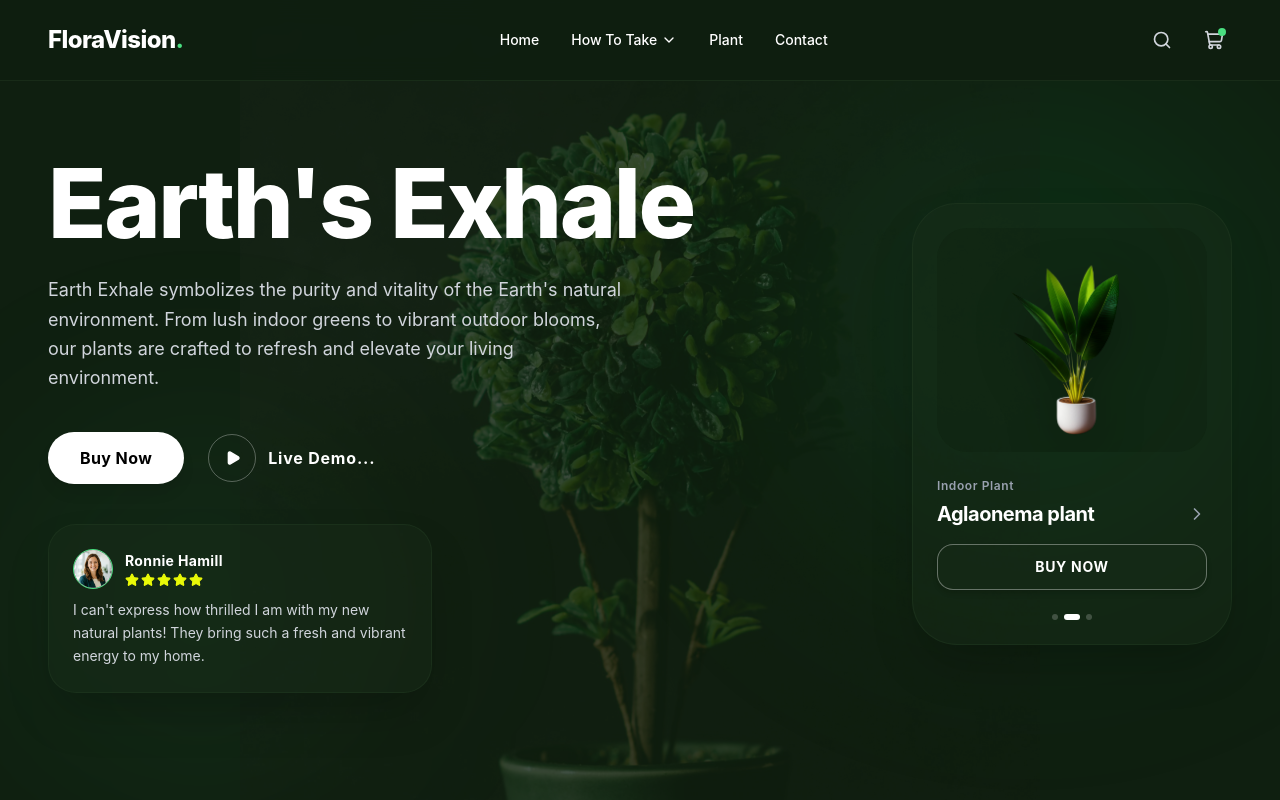
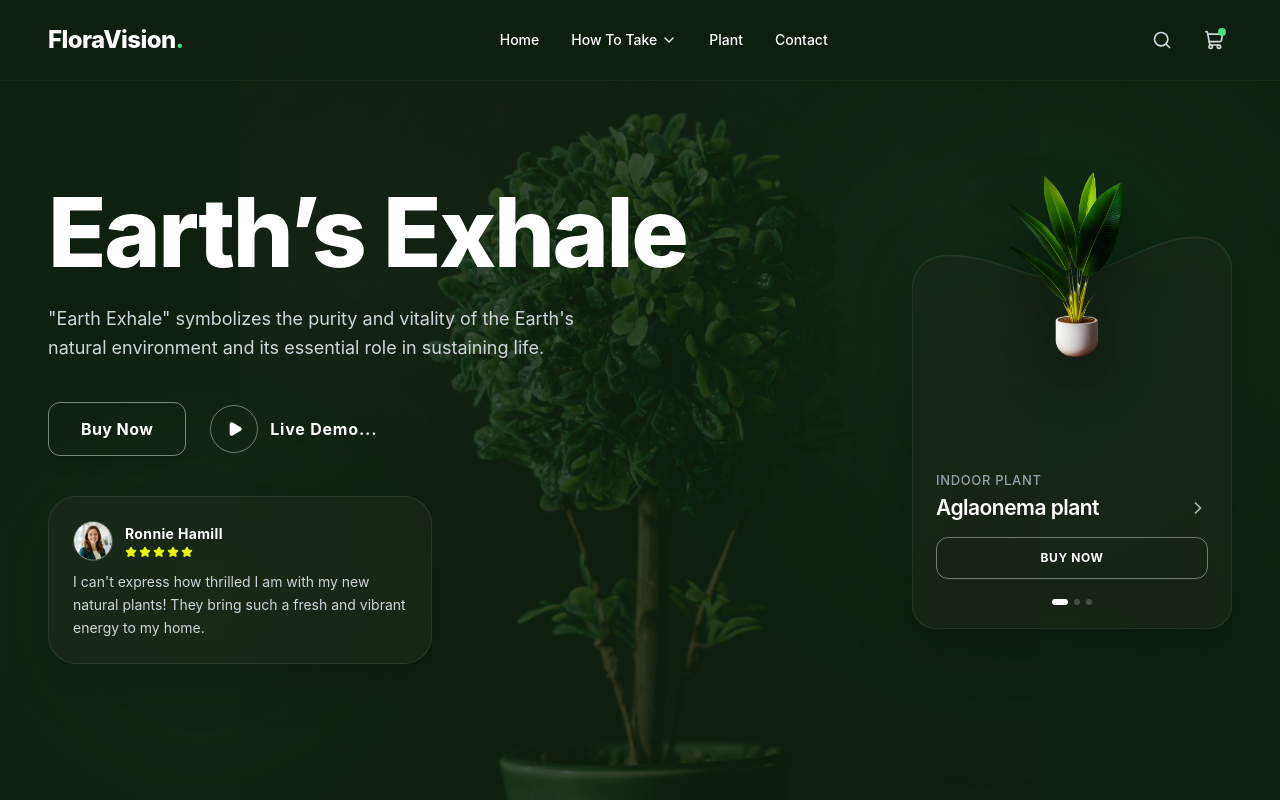
Before and after one commit to ankitgithub12/SoftDef-Frontend-Developer-Assignment, a React (Vite) app in the folder client/: page / in a window 1280 px wide. Shown: the top 800 px of the page. Built offline with nearby package versions, Linux system fonts and the light colour scheme.

Commit message:
style(Hero): match Hero section Figma design with glassmorphic layout and spacing

```diff
--- a/client/src/components/Hero.jsx
+++ b/client/src/components/Hero.jsx
@@ -30,11 +30,10 @@ const Hero = () => {
           <div className="lg:col-span-7 space-y-8 md:space-y-10 text-left animate-fade-in-up">
             <div className="space-y-4 md:space-y-6">
               <h1 className="text-5xl sm:text-6xl md:text-7xl lg:text-8xl font-sans font-extrabold text-white leading-none tracking-tight">
-                Earth's Exhale
+                Earth’s Exhale
               </h1>
               <p className="text-gray-300 text-sm sm:text-base md:text-lg max-w-xl leading-relaxed font-sans font-normal">
-                Earth Exhale symbolizes the purity and vitality of the Earth's natural environment.
-                From lush indoor greens to vibrant outdoor blooms, our plants are crafted to refresh and elevate your living environment.
+                "Earth Exhale" symbolizes the purity and vitality of the Earth's natural environment and its essential role in sustaining life.
               </p>
             </div>
 
@@ -42,12 +41,12 @@ const Hero = () => {
             <div className="flex flex-wrap items-center gap-5 sm:gap-6 font-sans">
               <a
                 href="#shop"
-                className="bg-white hover:bg-gray-100 text-black px-8 py-3.5 rounded-full text-sm sm:text-base font-bold tracking-wide transition-all duration-300 shadow-lg hover:shadow-white/10 text-center cursor-pointer"
+                className="border border-white/45 bg-transparent hover:bg-white hover:text-black text-white px-8 py-3.5 rounded-[12px] text-sm sm:text-base font-bold tracking-wide transition-all duration-300 text-center cursor-pointer shadow-lg hover:shadow-white/5"
               >
                 Buy Now
               </a>
               <button className="flex items-center gap-3 text-white hover:text-[#4ade80] transition-colors duration-300 group cursor-pointer">
-                <div className="w-12 h-12 rounded-full border border-white/30 group-hover:border-[#4ade80] flex items-center justify-center text-white group-hover:text-black group-hover:bg-[#4ade80] transition-all duration-300">
+                <div className="w-12 h-12 rounded-full border border-white/40 group-hover:border-[#4ade80] flex items-center justify-center text-white group-hover:text-black group-hover:bg-[#4ade80] transition-all duration-300">
                   <Play className="w-4 h-4 fill-current ml-0.5" />
                 </div>
                 <span className="text-sm sm:text-base font-bold tracking-wider">
@@ -57,12 +56,12 @@ const Hero = () => {
             </div>
 
             {/* Testimonial Box */}
-            <div className="bg-[#1a2e1a]/35 backdrop-blur-md p-6 border border-[#233b23]/50 rounded-[28px] max-w-sm shadow-2xl transition-all hover:border-[#4ade80]/30">
+            <div className="bg-[#1c2919]/72 backdrop-blur-xl p-6 border border-white/8 rounded-[28px] max-w-sm shadow-2xl transition-all duration-300 hover:border-white/15 hover:bg-[#203020]/80">
               <div className="flex items-center gap-3 mb-2.5">
                 <img
                   src={avatar1}
                   alt="Ronnie Hamill"
-                  className="w-10 h-10 rounded-full border border-[#4ade80] object-cover"
+                  className="w-10 h-10 rounded-full border border-white/20 object-cover"
                 />
                 <div>
                   <h4 className="text-white font-sans font-bold text-sm tracking-wide">
@@ -72,7 +71,7 @@ const Hero = () => {
                     {Array.from({ length: 5 }).map((_, i) => (
                       <Star
                         key={i}
-                        className="w-3.5 h-3.5 text-[#e9f908] fill-[#e9f908]"
+                        className="w-3 h-3 text-[#e9f908] fill-[#e9f908]"
                       />
                     ))}
                   </div>
@@ -85,43 +84,56 @@ const Hero = () => {
           </div>
 
           {/* Right Plant Card Column */}
-          <div className="lg:col-span-5 flex justify-center lg:justify-end animate-fade-in-up">
-            <div className="bg-[#1a2e1a]/35 backdrop-blur-xl w-72 sm:w-80 p-6 border border-[#233b23]/50 rounded-[45px] shadow-2xl relative group hover:border-[#4ade80]/40 transition-all duration-500">
-              {/* Plant Image Container */}
-              <div className="flex justify-center mb-5 bg-[#0f1f10]/30 rounded-[30px] p-4 overflow-hidden">
-                <img
-                  src={plantImg}
-                  alt="Aglaonema plant"
-                  className="w-48 h-48 object-contain group-hover:scale-105 transition-transform duration-500 select-none pointer-events-none drop-shadow-[0_12px_24px_rgba(0,0,0,0.3)]"
+          <div className="lg:col-span-5 flex justify-center lg:justify-end items-center pt-20 lg:pt-0 animate-fade-in-up">
+            <div className="relative flex flex-col pt-[130px] pb-6 px-6 font-sans w-80 min-h-[410px] h-[410px] transition-all duration-500 group cursor-default overflow-visible">
+              {/* Custom Wavy SVG Background matching the PlantCard layout */}
+              <svg
+                className="absolute inset-0 w-full h-full -z-10 pointer-events-none drop-shadow-[0_12px_28px_rgba(0,0,0,0.35)] group-hover:drop-shadow-[0_20px_45px_rgba(0,0,0,0.55)] transition-all duration-500"
+                viewBox="0 0 350 450"
+                preserveAspectRatio="none"
+              >
+                <path
+                  d="M 0,80 C 0,55 15,40 40,40 C 90,40 120,65 160,65 C 210,65 260,20 310,20 C 335,20 350,35 350,60 L 350,422 C 350,438 338,450 322,450 L 28,450 C 12,450 0,438 0,422 Z"
+                  fill="rgba(28, 41, 25, 0.72)"
+                  stroke="rgba(255, 255, 255, 0.08)"
+                  strokeWidth="1.5"
+                  className="transition-all duration-500 group-hover:stroke-white/15 group-hover:fill-[rgba(32,48,29,0.85)]"
                 />
-              </div>
+              </svg>
 
-              {/* Plant Details */}
-              <div className="space-y-4 font-sans text-left">
+              {/* Floating Plant Image */}
+              <img
+                src={plantImg}
+                alt="Aglaonema plant"
+                className="absolute top-[-70px] left-1/2 -translate-x-1/2 w-[210px] h-[210px] object-contain transition-all duration-500 filter drop-shadow-[0_18px_25px_rgba(0,0,0,0.45)] group-hover:scale-106 group-hover:-translate-y-1.5 group-hover:drop-shadow-[0_22px_32px_rgba(0,0,0,0.55)] pointer-events-none user-select-none"
+              />
+
+              {/* Info Area (Grouped at the bottom) */}
+              <div className="flex flex-col text-left mt-auto space-y-4">
                 <div>
-                  <span className="text-gray-400 text-xs font-semibold tracking-wider">
+                  <span className="text-[13px] font-medium text-gray-400 uppercase tracking-wider">
                     Indoor Plant
                   </span>
                   <div className="flex items-center justify-between mt-1">
-                    <h3 className="text-lg sm:text-xl font-bold text-white tracking-tight">
+                    <h3 className="text-[21px] font-semibold text-white tracking-tight leading-tight">
                       Aglaonema plant
                     </h3>
-                    <ChevronRight className="w-5 h-5 text-gray-400 group-hover:text-white group-hover:translate-x-1 transition-all" />
+                    <ChevronRight className="w-5 h-5 text-white/70 group-hover:text-white transition-all group-hover:translate-x-1" />
                   </div>
                 </div>
 
                 <a
                   href="#shop"
-                  className="w-full bg-[#1a2e1a]/40 hover:bg-white border border-white/35 text-white hover:text-black py-3 rounded-2xl text-xs sm:text-sm font-bold uppercase tracking-wider transition-all duration-300 flex items-center justify-center shadow-md cursor-pointer"
+                  className="w-full border border-white/40 bg-transparent hover:bg-white hover:text-black py-3 rounded-[12px] text-xs font-bold uppercase tracking-wider transition-all duration-300 flex items-center justify-center cursor-pointer text-white"
                 >
                   Buy Now
                 </a>
 
-                {/* Card Pagination Dots */}
-                <div className="flex items-center justify-center gap-1.5 pt-2">
-                  <span className="w-1.5 h-1.5 rounded-full bg-white/20 cursor-pointer"></span>
-                  <span className="w-4 h-1.5 rounded-full bg-white cursor-pointer"></span>
-                  <span className="w-1.5 h-1.5 rounded-full bg-white/20 cursor-pointer"></span>
+                {/* Card Pagination Dots: first dash active, others inactive dots */}
+                <div className="flex items-center justify-center gap-1.5 pt-1">
+                  <span className="w-4 h-1.5 rounded-full bg-white cursor-pointer transition-all"></span>
+                  <span className="w-1.5 h-1.5 rounded-full bg-white/20 cursor-pointer transition-all"></span>
+                  <span className="w-1.5 h-1.5 rounded-full bg-white/20 cursor-pointer transition-all"></span>
                 </div>
               </div>
             </div>
```
